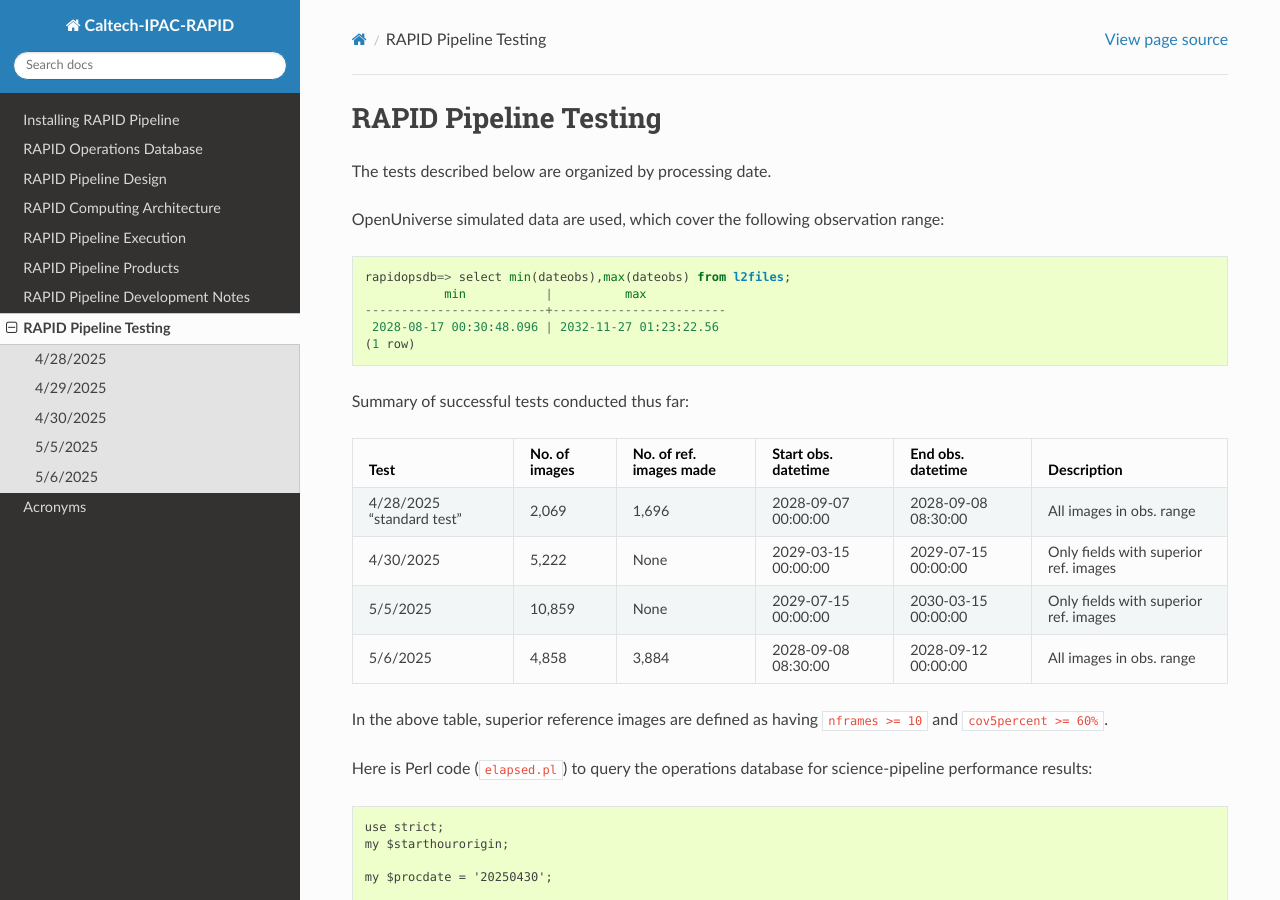
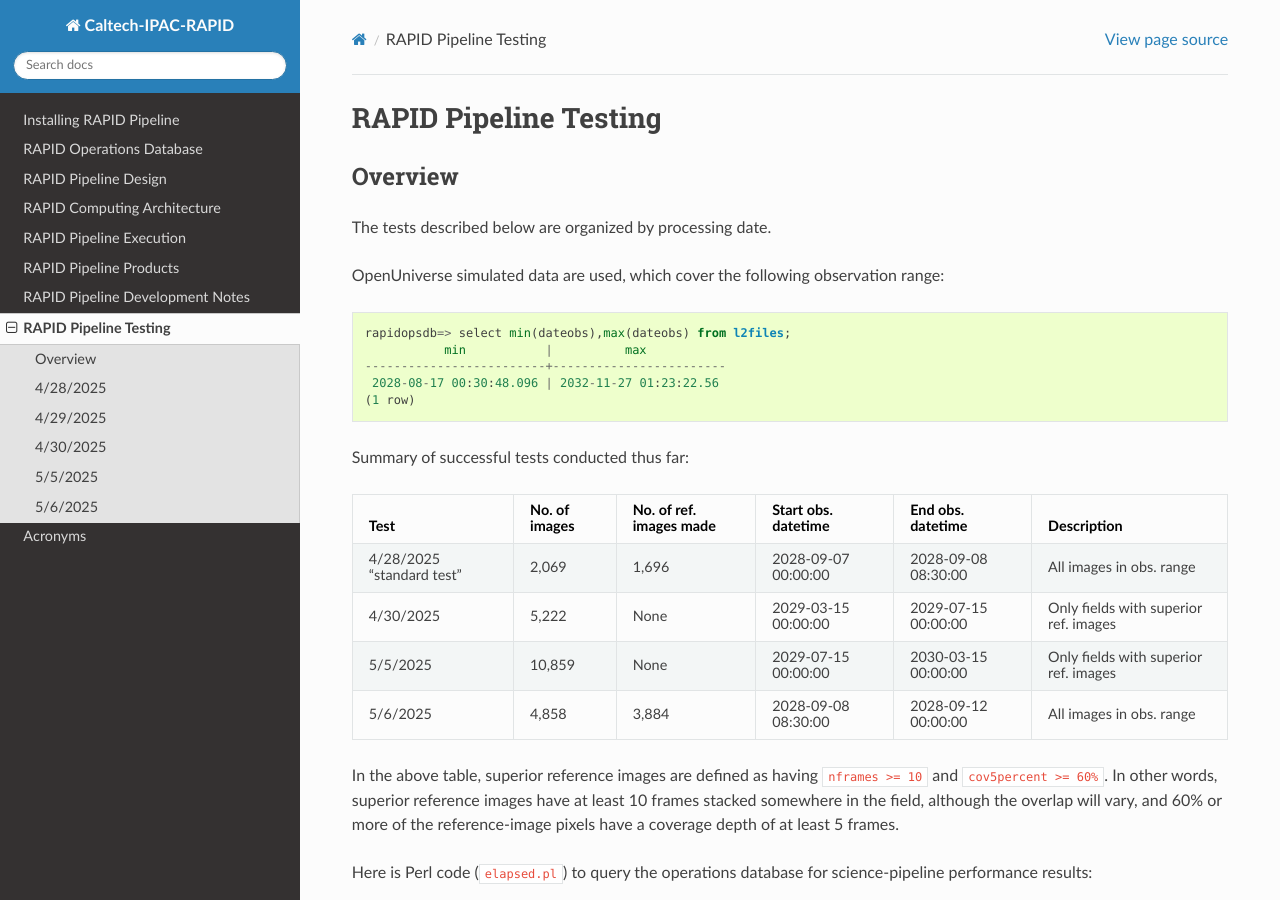
Before and after one commit to Caltech-IPAC/rapid, a Sphinx documentation site: the page built from docs/source/dev/tests.rst, in a window 1280 px wide and 900 px high. Built offline with Sphinx 7.4.7 and the Read the Docs theme 3.1.0, drawn with Linux system fonts in a browser that asks for light colours; formulas are drawn with MathJax 3.

Commit message:
Added explanatory sentence and overview section heading.

```diff
--- a/docs/source/dev/tests.rst
+++ b/docs/source/dev/tests.rst
@@ -1,5 +1,8 @@
 RAPID Pipeline Testing
 ####################################################
+
+Overview
+************************************
 
 The tests described below are organized by processing date.
 
@@ -22,7 +25,9 @@ Test                       No. of images  No. of ref. images made  Start obs. da
 5/6/2025                          4,858              3,884         2028-09-08 08:30:00  2028-09-12 00:00:00  All images in obs. range
 =========================  =============  =======================  ===================  ===================  =====================================
 
-In the above table, superior reference images are defined as having ``nframes >= 10`` and ``cov5percent >= 60%``.
+In the above table, superior reference images are defined as having ``nframes >= 10`` and ``cov5percent >= 60%``.  In other words, superior
+reference images have at least 10 frames stacked somewhere in the field, although the overlap will vary, and 60% or more of the reference-image pixels
+have a coverage depth of at least 5 frames.
 
 Here is Perl code (``elapsed.pl``) to query the operations database
 for science-pipeline performance results::
```
